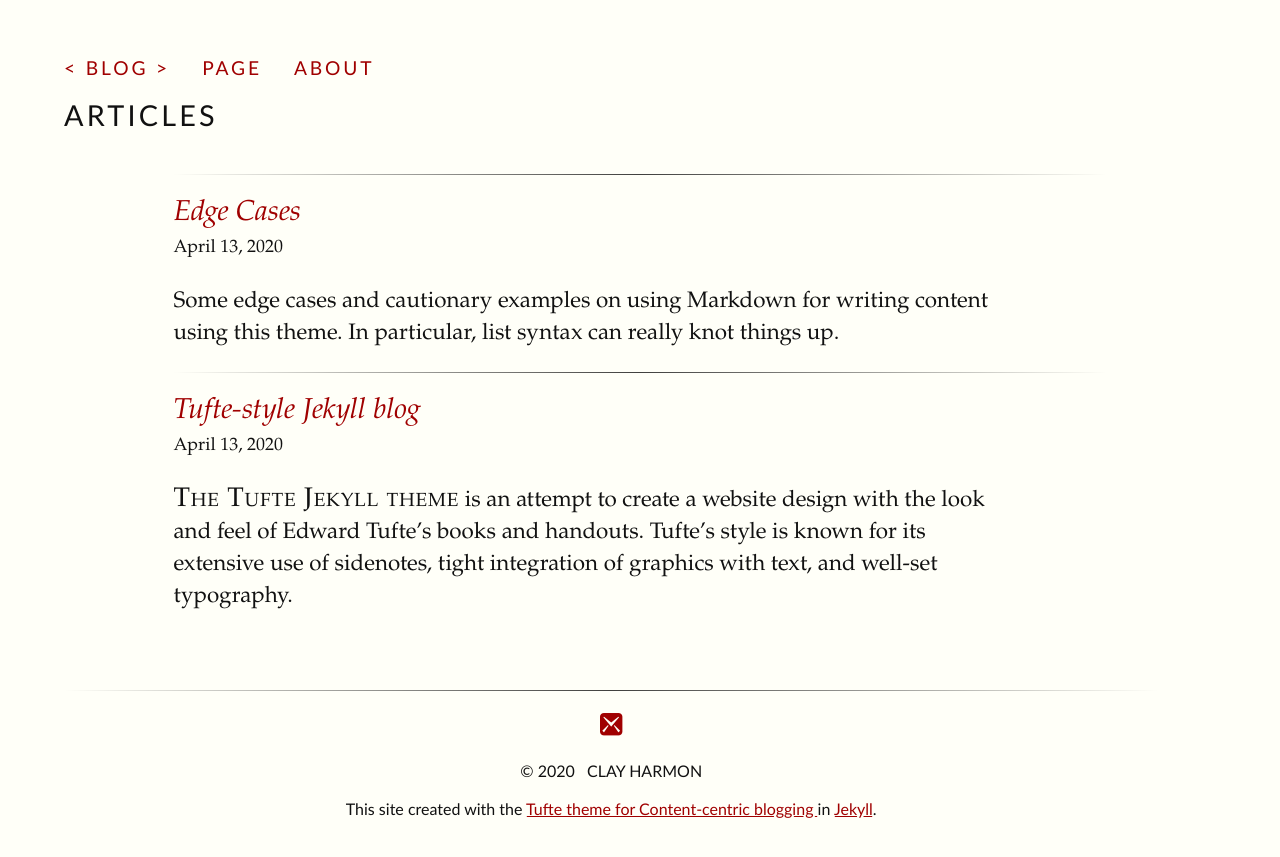
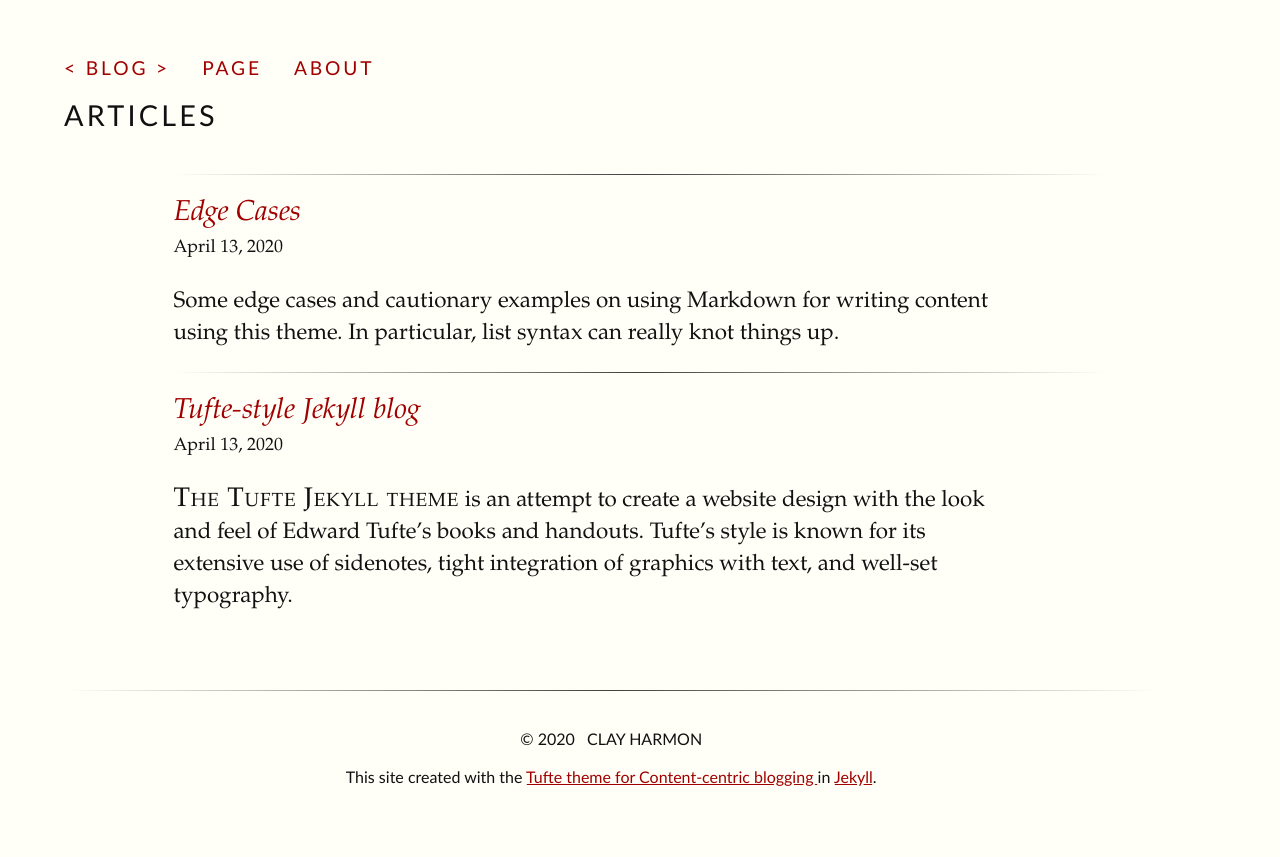
Before and after one commit to bobby-tan/bobby-tan.github.io, a Jekyll site: the page built from index.html, in a window 1280 px wide. Shown: the top 857 px of the page. Built offline with Jekyll 4.4.1, drawn with Linux system fonts in a browser that asks for light colours.

Commit message:
removed footer links and email

```diff
--- a/_includes/footer.html
+++ b/_includes/footer.html
@@ -1,15 +1,7 @@
 <footer>
   <hr class="slender">
-  <ul class="footer-links">
-    <li><a href="mailto:hate@spam.net"><span class="icon-mail"></span></a></li>
-    {% for entry in site.data.social %}
-      <li>
-        <a href="{{ entry.link }}"><span class="{{ entry.icon }}"></span></a>
-      </li>
-    {% endfor %}
-  </ul>
-<div class="credits">
-<span>&copy; {{ site.time | date: '%Y' }} &nbsp;&nbsp;{{site.author | upcase }}</span></br> <br>
-<span>This site created with the <a href="//github.com/clayh53/tufte-jekyll">Tufte theme for {{site.subtitle}} </a> in <a href="//jekyllrb.com">Jekyll</a>.</span>
-</div>
+	<div class="credits">
+		<span>&copy; {{ site.time | date: '%Y' }} &nbsp;&nbsp;{{site.author | upcase }}</span></br> <br>
+		<span>This site created with the <a href="//github.com/clayh53/tufte-jekyll">Tufte theme for {{site.subtitle}} </a> in <a href="//jekyllrb.com">Jekyll</a>.</span>
+	</div>
 </footer>
```
